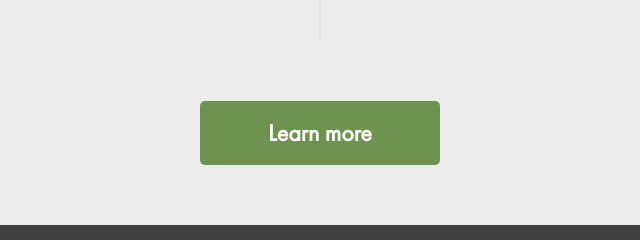
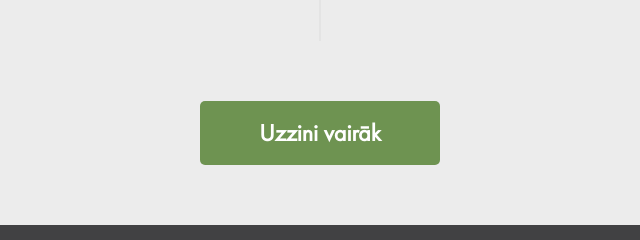
Before and after one commit to lettgallia/homepage, an Eleventy site: page site/index.html in a window 1280 px wide. Shown: the part 2660-2900 px from the top of the page, 320-960 px from the left. Built offline with nearby package versions, Linux system fonts and the light colour scheme; Eleventy itself is replaced by a stand-in of ours; files that its build step writes are made by us from their sources.

Commit message:
saite uz .org priekš vēstures detaļām

```diff
--- a/site/index.html
+++ b/site/index.html
@@ -78,7 +78,7 @@ layout: base-layout.njk
       </div>
     </div>
     <div class="learnmore">
-      <a href="Learnmore"><span>Learn more</span></a>
+      <a href="http://lettgallia.org/vesture.shtml"><span>Uzzini vairāk</span></a>
     </div>
   </div>
 </section>
```
Also changed, not shown: docs/index.html (+1 -1 lines).
